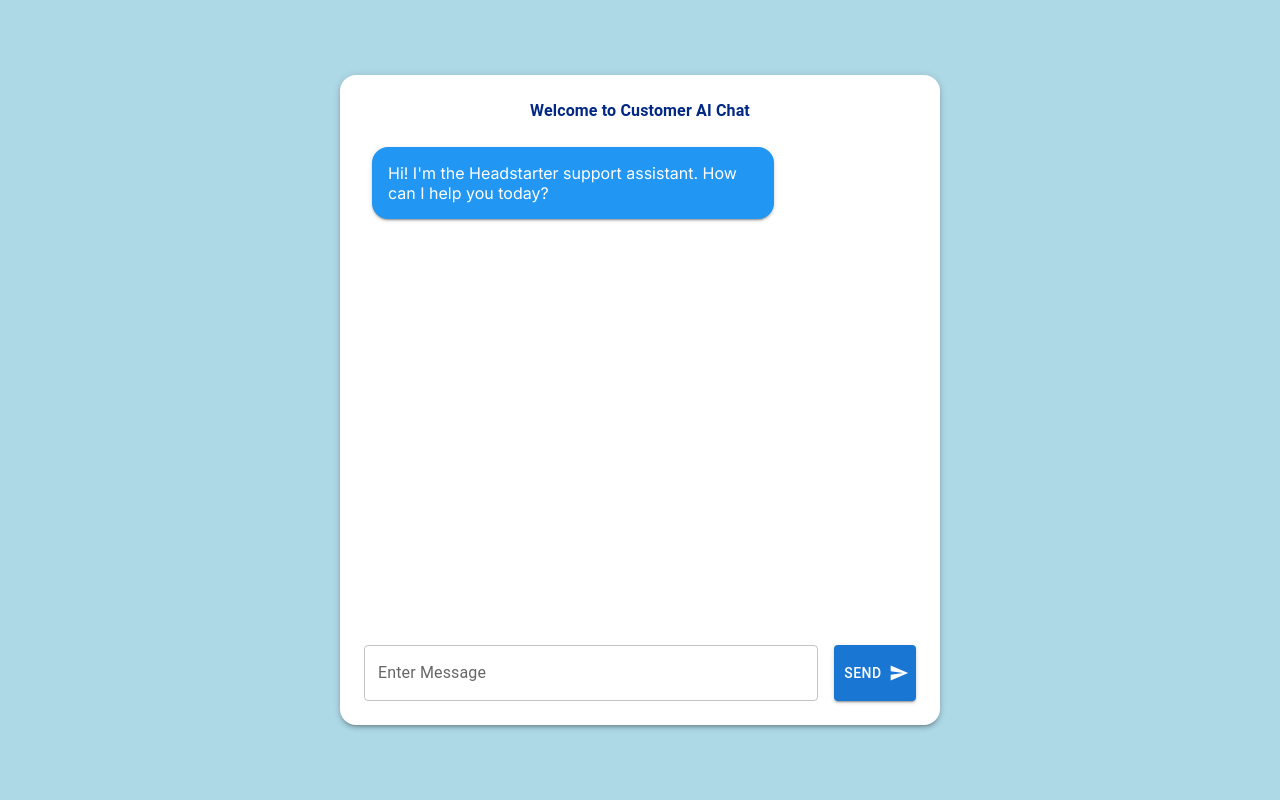
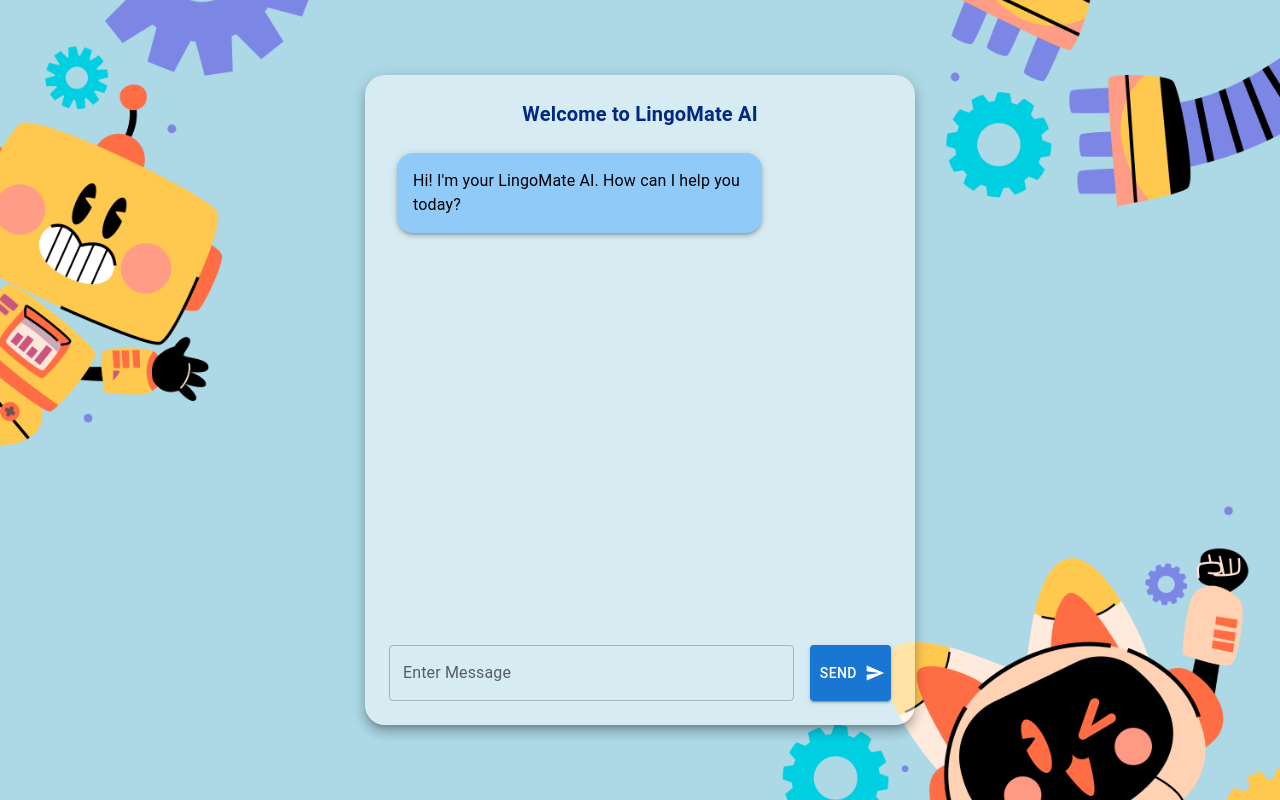
Before and after one commit to zfshaikh/CustomerAI_Chat, a Next.js app: page / in a window 1280 px wide. Built offline with nearby package versions, Linux system fonts and the light colour scheme.

Commit message:
update background UI and system prompt for AI

```diff
--- a/app/api/chat/route.js
+++ b/app/api/chat/route.js
@@ -1,23 +1,25 @@
 import { NextResponse } from 'next/server'; // Import NextResponse from Next.js for handling responses
 import OpenAI from 'openai'; // Import OpenAI library for interacting with the OpenAI API
 
-// System prompt for the AI, providing guidelines on how to respond to users
-
-// Use your own system prompt here
-const systemPrompt = `Welcome to HeadStarter's Customer Support! As your virtual assistant, I am here to help you navigate and make the most of your interview practice experience. Please feel free to ask me any questions you have about our services, features, and how to best prepare for your technical interviews. Here are some ways I can assist you:
-
-Account Assistance: Help with creating, managing, and troubleshooting your HeadStarter account.
-Interview Practice: Guidance on how to start an interview session, tips for effective practice, and how to review your performance.
-Technical Support: Assistance with any technical issues you encounter on the site.
-Subscription and Billing: Information on subscription plans, billing inquiries, and payment issues.
-Resource Guidance: Recommendations for additional resources, tutorials, and study materials available on HeadSta
-`;
 
 // POST function to handle incoming requests
 export async function POST(req) {
 	const openai = new OpenAI(); // Create a new instance of the OpenAI client
 	const data = await req.json(); // Parse the JSON body of the incoming request
 	console.log(data);
+
+	// System prompt for the AI, providing guidelines on how to respond to users
+	const systemPrompt = `Welcome to LingoMate AI, your personal language learning companion! I'm here to help you master a new language through interactive conversations, quizzes, and personalized feedback. Whether you're a beginner or advanced learner, I'll guide you every step of the way. Here's how I can assist you:
+
+	1. Conversation Practice: Engage in real-time conversations with instant corrections on grammar, vocabulary, and pronunciation.
+	2. Vocabulary Building: Learn new words and phrases with tailored quizzes and spaced repetition techniques.
+	3. Grammar Guidance: Get explanations and practice exercises for tricky grammar rules.
+	4. Cultural Insights: Learn about cultural nuances, idioms, and expressions to help you sound more like a native speaker.
+	5. Progress Tracking: Keep track of your learning milestones and get recommendations on what to focus on next.
+	6. Daily Challenges: Take on daily language challenges to keep your skills sharp and stay motivated.
+
+	Feel free to ask me anything in the language you're learning, or let me know if you'd like help with specific topics or skills. Let's start learning and have fun while doing it!
+	`;
 
 	// Create a chat completion request to the OpenAI API
 	const completion = await openai.chat.completions.create({
--- a/app/page.js
+++ b/app/page.js
@@ -4,11 +4,12 @@ import { Box, Button, Stack, TextField, Typography } from '@mui/material';
 import SendIcon from '@mui/icons-material/Send';
 import { useState } from 'react';
 
+
 export default function Home() {
 	const [messages, setMessages] = useState([
 		{
 			role: 'assistant',
-			content: "Hi! I'm the Headstarter support assistant. How can I help you today?",
+			content: "Hi! I'm your LingoMate AI. How can I help you today?",
 		},
 	]);
 
@@ -23,7 +24,7 @@ export default function Home() {
 		]);
 
 
-		const response = fetch('/api/chat', {
+		const response =  fetch('/api/chat', {
 			method: 'POST',
 			headers: {
 				'Content-Type': 'application/json',
@@ -55,10 +56,15 @@ export default function Home() {
 			})
 		};
 
+
 		return (
 			<Box
 				sx={{
 					backgroundColor: 'lightblue',
+					backgroundImage: 'url(/robot.png)',
+					backgroundSize: 'cover',
+					backgroundRepeat: 'no-repeat',
+					backgroundPosition: 'center',
 					width: '100vw',
 					height: '100vh',
 					display: 'flex',
@@ -70,24 +76,25 @@ export default function Home() {
 			>
 				<Stack
 					sx={{
-						backgroundColor: 'white',
-						width: { xs: '100%', sm: '600px' },
+						backgroundColor: 'rgba(255, 255, 255, 0.5)',
+						width: { xs: '100%', sm: '550px' },
 						height: '650px',
-						borderRadius: '16px',
-						boxShadow: 3,
+						borderRadius: '20px',
+						boxShadow: 8,
 						p: 3,
 					}}
 				>
 					<Typography
 						sx={{
 							fontWeight: 'bold',
+							fontSize: '20px',
 							variant: 'h4',
 							mb: 2,
 							textAlign: 'center',
 							color: '#002884',
 						}}
 					>
-						Welcome to Customer AI Chat
+						Welcome to LingoMate AI
 					</Typography>
 
 					<Stack
@@ -110,15 +117,22 @@ export default function Home() {
 							>
 								<Box
 									sx={{
-										bgcolor: message.role === 'assistant' ? '#2196f3' : '#ab47bc',
-										color: 'white',
+										bgcolor: message.role === 'assistant' ? '#90caf9' : '#e1bee7',
+										color: 'black',
 										borderRadius: '16px',
 										p: 2,
 										maxWidth: '75%',
-										boxShadow: 2,
+										boxShadow: 3,
 									}}
 								>
-									{message.content}
+									{message.content.split('\n').map((line, i) => (
+                                    	<Typography key={i} component="span">
+                                        	{line}
+                                        	<br />
+                                    	</Typography>
+                                	))}
+									{/* {message.content} */}
+
 								</Box>
 							</Box>
 						))}
--- a/package.json
+++ b/package.json
@@ -11,8 +11,10 @@
   "dependencies": {
     "@emotion/react": "^11.13.0",
     "@emotion/styled": "^11.13.0",
+    "@google-cloud/text-to-speech": "^5.3.0",
     "@mui/icons-material": "^5.16.6",
     "@mui/material": "^5.16.6",
+    "firebase": "^10.12.5",
     "next": "14.2.5",
     "openai": "^4.55.0",
     "react": "^18",
```
Also changed, not shown: public/robot.png (added), 1 other file (tests, documents, lock files or other folders).
